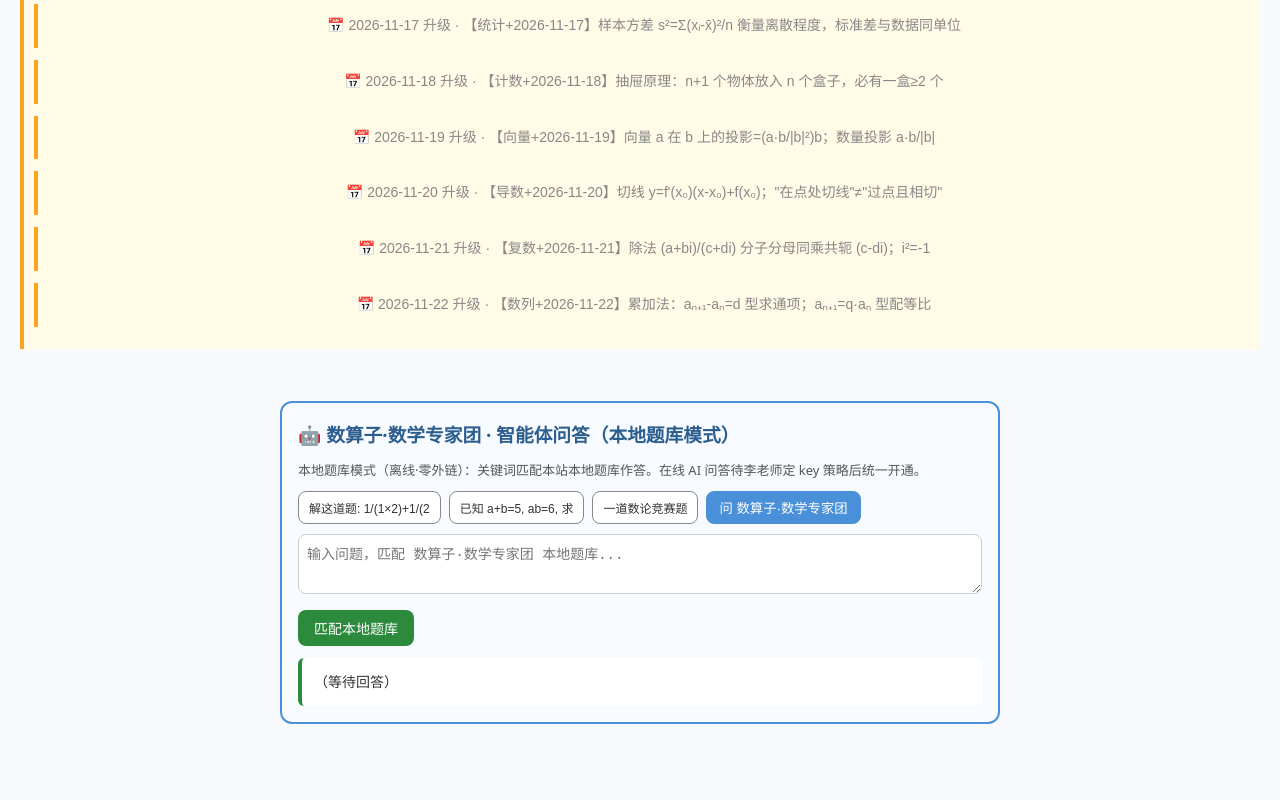
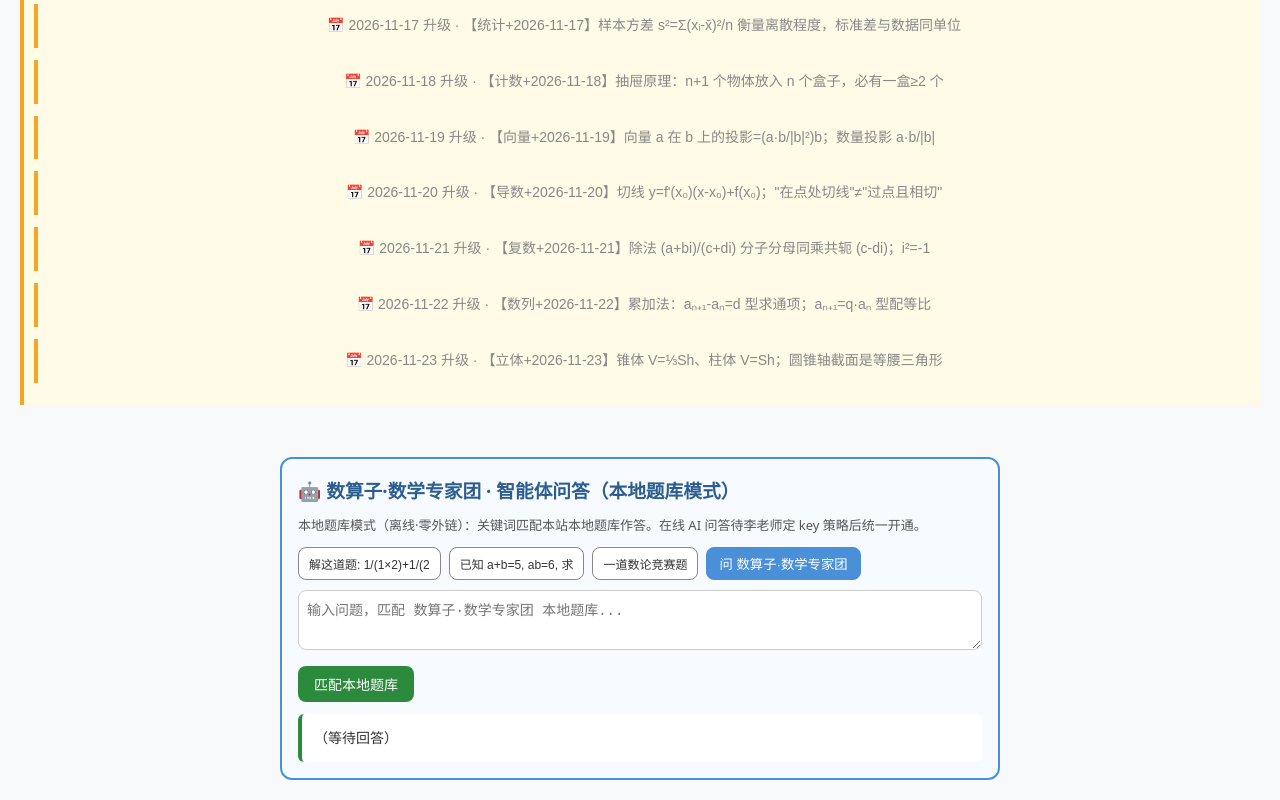
Before and after one commit to dapengzhanchi141345/li-yanming-math, a plain HTML site: page index.html in a window 1280 px wide. Shown: the part 2451-3251 px from the top of the page. Before the commit the page ends 3195 px from the top, so only its background shows below. Drawn offline with Linux system fonts and the light colour scheme.

Commit message:
math 12独立站升级 2026-11-23

```diff
--- a/index.html
+++ b/index.html
@@ -162,6 +162,8 @@ a <input id="qa" value="1" style="width:60px"> b <input id="qb" value="-5" style
 <div style="background:#fffbe6;border-left:4px solid #f5a623;padding:10px;margin:12px 0;font-size:14px">📅 2026-11-21 升级 · 【复数+2026-11-21】除法 (a+bi)/(c+di) 分子分母同乘共轭 (c-di)；i²=-1</div>
 
 <div style="background:#fffbe6;border-left:4px solid #f5a623;padding:10px;margin:12px 0;font-size:14px">📅 2026-11-22 升级 · 【数列+2026-11-22】累加法：aₙ₊₁-aₙ=d 型求通项；aₙ₊₁=q·aₙ 型配等比</div>
+
+<div style="background:#fffbe6;border-left:4px solid #f5a623;padding:10px;margin:12px 0;font-size:14px">📅 2026-11-23 升级 · 【立体+2026-11-23】锥体 V=⅓Sh、柱体 V=Sh；圆锥轴截面是等腰三角形</div>
 </footer>
 
 <script>
```
